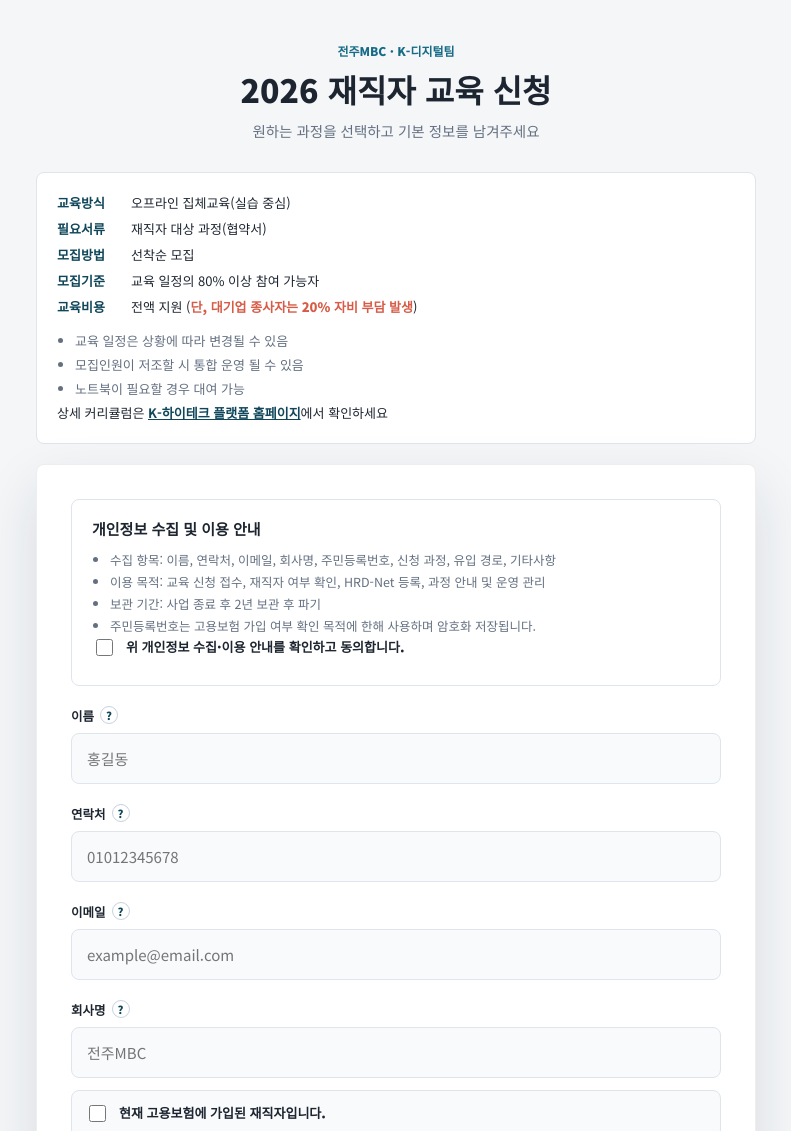
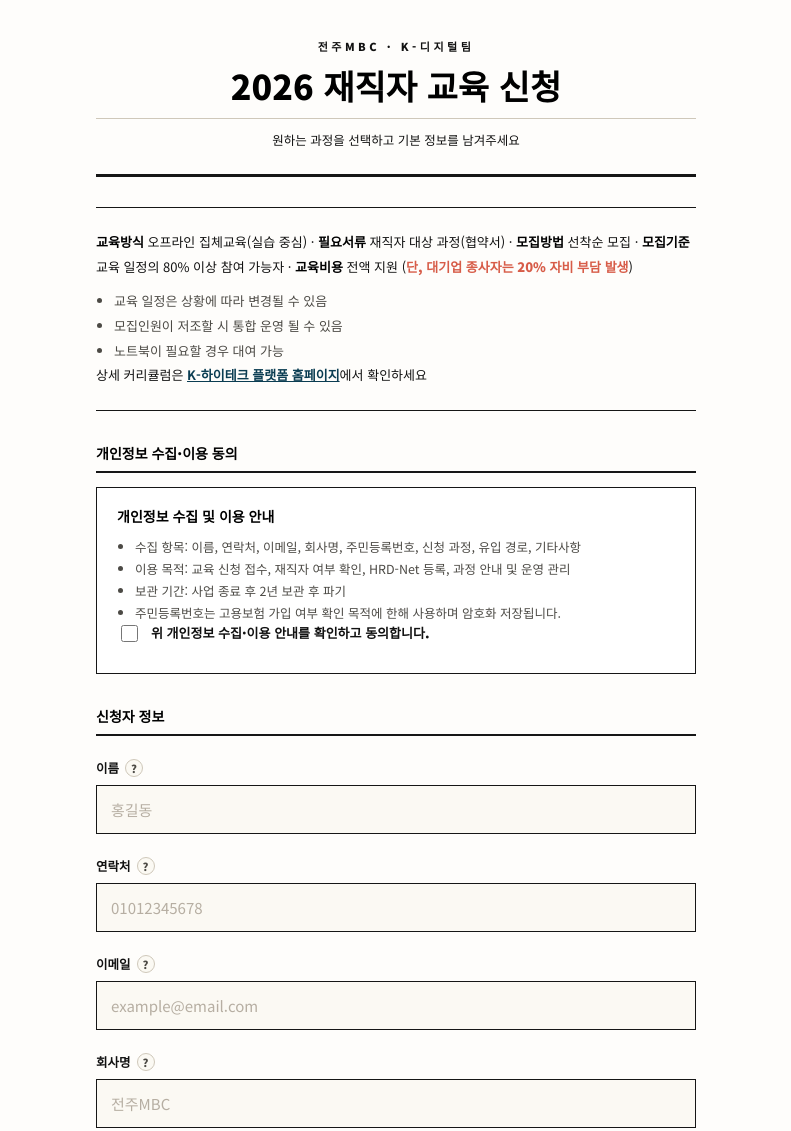
Before and after one commit to hyunra94/khp, a plain HTML site: page apply.html in a window 1280 px wide. Shown: the top 1131 px of the page, without its empty margins (244-1035 px from the left). Drawn offline with nearby package versions, Linux system fonts and the light colour scheme; no server answers.

Commit message:
Update application form layout

```diff
--- a/apply.html
+++ b/apply.html
@@ -15,22 +15,23 @@
 <script src="https://cdn.jsdelivr.net/npm/@supabase/supabase-js@2"></script>
 <style>
   :root{
-    --bg:#F4F6F8;
+    --bg:#FEFDFB;
     --surface:#FFFFFF;
-    --surface-soft:#F8FAFC;
-    --line:#DFE5EC;
-    --line-strong:#C8D2DE;
-    --ink:#1D2530;
-    --ink-soft:#647081;
-    --muted:#8A96A6;
-    --accent:#176B87;
-    --accent-dark:#0F465A;
-    --accent-soft:#E7F4F7;
+    --surface-soft:#FBF9F3;
+    --line:#161616;
+    --line-soft:#CFC8BA;
+    --line-strong:#161616;
+    --ink:#111111;
+    --ink-soft:#4C4A45;
+    --muted:#9A9287;
+    --accent:#164E63;
+    --accent-dark:#0B3D52;
+    --accent-soft:#E5F5F9;
     --coral:#D75C48;
     --error:#C43D3D;
-    --shadow:0 22px 56px rgba(21,35,52,0.12);
-    --shadow-soft:0 12px 28px rgba(21,35,52,0.08);
-    --radius:8px;
+    --shadow:none;
+    --shadow-soft:none;
+    --radius:0;
   }
   *{box-sizing:border-box;}
   body.modal-open{overflow:hidden;}
@@ -40,39 +41,42 @@
     background:var(--bg);
     min-height:100vh;
     color:var(--ink);
-    padding:42px 18px 82px;
+    padding:38px 18px 82px;
   }
-  .wrap{max-width:720px;margin:0 auto;}
+  .wrap{max-width:600px;margin:0 auto;}
   .eyebrow{
     text-align:center;
-    font-size:12px;
-    letter-spacing:0;
-    color:var(--accent);
+    font-size:11px;
+    letter-spacing:0.32em;
+    color:var(--ink);
     font-weight:900;
-    margin-bottom:12px;
+    margin:0 0 12px;
   }
   h1{
     text-align:center;
-    font-size:32px;
+    font-size:34px;
     font-weight:900;
-    margin:0 0 10px;
-    color:var(--ink);
+    margin:0 0 12px;
+    color:#000;
     letter-spacing:0;
     line-height:1.18;
   }
   .sub{
     text-align:center;
-    font-size:14.5px;
-    color:var(--ink-soft);
+    font-size:12.5px;
+    color:var(--ink);
     margin:0 auto 30px;
-    line-height:1.6;
+    padding:12px 0 24px;
+    border-top:1px solid var(--line-soft);
+    border-bottom:3px solid var(--line);
+    line-height:1.5;
   }
   .card{
-    background:var(--surface);
-    border-radius:var(--radius);
-    padding:34px;
-    box-shadow:var(--shadow);
-    border:1px solid rgba(29,37,48,0.08);
+    background:transparent;
+    border-radius:0;
+    padding:0;
+    box-shadow:none;
+    border:none;
   }
   label{
     display:block;
@@ -82,12 +86,12 @@
     margin:20px 0 8px;
   }
   label:first-of-type{margin-top:0;}
-  .label-row{display:flex;align-items:center;gap:6px;margin:20px 0 8px;}
+  .label-row{display:flex;align-items:center;gap:6px;margin:22px 0 8px;}
   .label-row:first-of-type{margin-top:0;}
   .label-row label{margin:0;}
   .info-tip{
-    width:18px;height:18px;border:1px solid var(--line-strong);border-radius:50%;
-    background:#fff;color:var(--accent-dark);font-family:inherit;font-size:11px;font-weight:900;
+    width:18px;height:18px;border:1px solid var(--line-soft);border-radius:50%;
+    background:var(--surface-soft);color:var(--ink-soft);font-family:inherit;font-size:11px;font-weight:900;
     line-height:16px;padding:0;cursor:help;position:relative;
   }
   .info-tip span{
@@ -99,41 +103,51 @@
   .info-tip:hover span,.info-tip:focus span{display:block;}
   input[type=text], input[type=tel], input[type=email], select{
     width:100%;
-    padding:14px 15px;
-    border-radius:var(--radius);
-    border:1px solid var(--line);
+    min-height:48px;
+    padding:13px 14px;
+    border-radius:0;
+    border:1.5px solid var(--line);
     background:var(--surface-soft);
     font-family:inherit;
     font-size:15px;
     color:var(--ink);
     outline:none;
-    transition:border-color .16s, box-shadow .16s, background .16s;
+    transition:border-color .16s, background .16s;
   }
-  input:focus, select:focus{border-color:var(--accent);box-shadow:0 0 0 4px rgba(23,107,135,0.12);background:#fff;}
-  .course-list{display:flex;flex-direction:column;gap:8px;}
+  input::placeholder{color:#B6AEA2;}
+  input:focus, select:focus{border-color:var(--accent);box-shadow:none;background:#fff;}
+  .section-title{
+    margin:32px 0 14px;
+    padding-bottom:8px;
+    border-bottom:2px solid var(--line);
+    color:#000;
+    font-size:14px;
+    font-weight:900;
+  }
+  .course-list{display:flex;flex-direction:column;gap:0;}
   .course-type-group{
-    padding:15px 16px;
-    border:1px solid var(--line);
-    border-radius:var(--radius);
-    background:#fff;
+    padding:0;
+    border:none;
+    border-radius:0;
+    background:transparent;
   }
-  .course-type-group + .course-type-group{margin-top:10px;}
-  .course-type-title{font-size:15px;font-weight:900;color:var(--ink);margin:0;}
-  .course-type-desc{font-size:12.5px;color:var(--ink-soft);margin:4px 0 10px;line-height:1.55;}
+  .course-type-group + .course-type-group{margin-top:18px;}
+  .course-type-title{font-size:15px;font-weight:900;color:#000;margin:0 0 4px;}
+  .course-type-desc{font-size:12.5px;color:var(--ink-soft);margin:0 0 10px;line-height:1.6;white-space:pre-wrap;}
   .round-row{
     display:flex;
-    align-items:center;
+    align-items:flex-start;
     gap:10px;
     margin:0;
-    padding:10px 0;
-    border-top:1px solid #EDF1F5;
+    padding:14px 0;
+    border-bottom:1px solid var(--line-soft);
     cursor:pointer;
   }
-  .round-row input{width:16px;height:16px;accent-color:var(--accent-dark);flex:0 0 auto;}
+  .round-row input{width:16px;height:16px;accent-color:var(--line);flex:0 0 auto;margin-top:2px;}
   .round-row.checked .round-name{color:var(--accent-dark);}
-  .round-main{min-width:0;flex:1;display:flex;align-items:center;justify-content:space-between;gap:12px;}
-  .round-name{font-size:13.5px;font-weight:800;color:var(--ink);}
-  .round-date{font-size:12.5px;color:var(--ink-soft);white-space:nowrap;}
+  .round-main{min-width:0;flex:1;display:block;}
+  .round-name{display:block;font-size:14px;font-weight:900;color:var(--ink);line-height:1.35;}
+  .round-date{display:block;font-size:12.5px;color:var(--ink);font-weight:800;letter-spacing:0.04em;line-height:1.45;}
   .choice-grid{
     display:grid;
     grid-template-columns:repeat(4,minmax(0,1fr));
@@ -200,26 +214,26 @@
     color:var(--ink-soft);
     padding:18px;
     text-align:center;
-    border:1px dashed var(--line-strong);
+    border:1px dashed var(--line-soft);
     border-radius:var(--radius);
     background:#FBFAF7;
   }
   button.submit{
     width:100%;
-    margin-top:30px;
+    margin-top:44px;
     padding:15px;
     border:none;
-    border-radius:var(--radius);
-    background:linear-gradient(135deg, var(--accent), var(--accent-dark));
+    border-radius:0;
+    background:#111;
     color:#fff;
     font-family:inherit;
     font-size:15.5px;
-    font-weight:700;
+    font-weight:900;
     cursor:pointer;
-    box-shadow:0 14px 28px rgba(23,107,135,0.22);
-    transition:transform .12s, box-shadow .12s;
+    box-shadow:none;
+    transition:background .12s;
   }
-  button.submit:active{transform:translateY(1px);box-shadow:0 8px 18px rgba(23,107,135,0.18);}
+  button.submit:active{background:#333;}
   button.submit:disabled{opacity:0.5;cursor:not-allowed;}
   .msg{
     margin-top:14px;
@@ -244,18 +258,22 @@
   .success-card h2{font-size:22px;margin:0 0 10px;letter-spacing:0;}
   .success-card p{font-size:14px;color:var(--ink-soft);margin:0;line-height:1.6;}
   .notice-card{
-    background:#FFFFFF;
-    border:1px solid var(--line);
-    border-radius:var(--radius);
-    padding:18px 20px;
-    margin-bottom:20px;
+    background:transparent;
+    border:none;
+    border-top:1.5px solid var(--line);
+    border-bottom:1.5px solid var(--line);
+    border-radius:0;
+    padding:22px 0;
+    margin-bottom:30px;
     font-size:13px;
-    line-height:1.85;
+    line-height:1.9;
     color:var(--ink);
   }
-  .notice-line{display:flex;gap:10px;align-items:flex-start;}
-  .notice-line + .notice-line{margin-top:2px;}
-  .notice-key{min-width:64px;color:var(--accent-dark);font-weight:900;}
+  .notice-line{display:inline;gap:0;align-items:initial;}
+  .notice-line + .notice-line{margin-top:0;}
+  .notice-line + .notice-line::before{content:" · ";}
+  .notice-key{min-width:0;color:#000;font-weight:900;}
+  .notice-key::after{content:" ";}
   .notice-card .warn{color:var(--coral);font-weight:800;}
   .notice-card ul{margin:10px 0 0;padding-left:18px;color:var(--ink-soft);}
   .notice-card a{color:var(--accent-dark);font-weight:700;}
@@ -270,34 +288,36 @@
   .privacy-gate ul{margin:0;padding-left:18px;color:var(--ink-soft);font-size:12.5px;line-height:1.75;}
   .privacy-gate .consent-row{margin-top:14px;}
   .consent-block{
-    border:1px solid var(--line);
-    border-radius:var(--radius);
+    border:1.5px solid var(--line);
+    border-radius:0;
     background:#fff;
-    padding:18px 20px;
-    margin:0 0 20px;
+    padding:18px 20px 20px;
+    margin:0 0 22px;
     transition:border-color .18s, background .18s;
   }
-  .consent-block h2{font-size:15px;margin:0 0 10px;color:var(--ink);}
+  .consent-block h2{font-size:14px;margin:0 0 10px;color:#000;font-weight:900;}
   .consent-block ul{margin:0;padding-left:18px;color:var(--ink-soft);font-size:12.5px;line-height:1.75;}
-  .consent-block.done{border-color:#BFDDE4;background:var(--accent-soft);}
+  .consent-block.done{border-color:#B6D9E2;background:var(--accent-soft);padding:18px 20px 22px;}
   .consent-block.done ul{display:none;}
-  .consent-block.done h2{margin-bottom:0;color:var(--accent-dark);}
+  .consent-block.done h2{margin-bottom:8px;color:var(--accent-dark);}
+  .consent-block.done .consent-row{margin-top:6px;}
   .consent-row{
     display:flex;
     align-items:flex-start;
     gap:10px;
-    margin-top:18px;
+    margin-top:16px;
     font-size:13px;
     line-height:1.6;
     color:var(--ink);
+    font-weight:800;
   }
-  .consent-row input{width:17px;height:17px;margin-top:2px;accent-color:var(--accent-dark);flex:0 0 auto;}
+  .consent-row input{width:17px;height:17px;margin-top:2px;accent-color:var(--line);flex:0 0 auto;}
   .consent-row.inline{
     margin:12px 0 0;
-    padding:12px 13px;
-    border:1px solid var(--line);
-    border-radius:var(--radius);
-    background:var(--surface-soft);
+    padding:0;
+    border:none;
+    border-radius:0;
+    background:transparent;
   }
   .field-help{font-size:11.5px;color:var(--ink-soft);margin-top:6px;line-height:1.5;}
   .rrn-split{display:flex;align-items:center;gap:10px;}
@@ -345,8 +365,9 @@
   @media (max-width:520px){
     body{padding:28px 14px 64px;}
     h1{font-size:27px;}
-    .card{padding:24px 18px;}
-    .notice-card{padding:16px;}
+    .notice-card{padding:18px 0;}
+    .notice-line{display:block;}
+    .notice-line + .notice-line::before{content:"";}
     .info-tip span{left:auto;right:0;top:24px;transform:none;width:min(260px,78vw);}
     .course-item{align-items:flex-start;}
     .choice-grid{grid-template-columns:repeat(2,minmax(0,1fr));}
@@ -376,6 +397,7 @@
   </div>
 
   <div class="card" id="formCard">
+    <div class="section-title">개인정보 수집·이용 동의</div>
     <div class="consent-block" id="privacyConsentBlock">
       <h2>개인정보 수집 및 이용 안내</h2>
       <ul>
@@ -390,6 +412,7 @@
       </label>
     </div>
 
+    <div class="section-title">신청자 정보</div>
     <div class="label-row">
       <label for="name">이름</label>
       <button class="info-tip" type="button" aria-label="이름 수집 안내">?
@@ -427,6 +450,21 @@
       <span>현재 고용보험에 가입된 <b>재직자</b>입니다.</span>
     </label>
 
+    <label for="sourceChannel">본 교육을 알게된 경로</label>
+    <select id="sourceChannel">
+      <option value="">선택해주세요</option>
+      <option value="방송매체홍보(TV)">방송매체홍보(TV)</option>
+      <option value="방송매체홍보(라디오)">방송매체홍보(라디오)</option>
+      <option value="SNS(인스타그램)">SNS(인스타그램)</option>
+      <option value="SNS(당근)">SNS(당근)</option>
+      <option value="SNS(페이스북)">SNS(페이스북)</option>
+      <option value="지자체 홈페이지">지자체 홈페이지</option>
+      <option value="지인 소개">지인 소개</option>
+      <option value="문자 안내">문자 안내</option>
+      <option value="현수막/포스터">현수막/포스터</option>
+      <option value="기타">기타</option>
+    </select>
+
     <div class="label-row">
       <label for="rrn1">주민등록번호</label>
       <button class="info-tip" type="button" aria-label="주민등록번호 수집 안내">?
@@ -455,25 +493,10 @@
       </label>
     </div>
 
-    <label>수강 희망 과목 및 회차 (복수 선택 가능)</label>
+    <div class="section-title">신청 과정 · 회차 선택</div>
     <div class="course-list" id="courseList">
       <div class="empty-courses">과정 목록을 불러오는 중...</div>
     </div>
-
-    <label for="sourceChannel">본 교육을 알게된 경로</label>
-    <select id="sourceChannel">
-      <option value="">선택해주세요</option>
-      <option value="방송매체홍보(TV)">방송매체홍보(TV)</option>
-      <option value="방송매체홍보(라디오)">방송매체홍보(라디오)</option>
-      <option value="SNS(인스타그램)">SNS(인스타그램)</option>
-      <option value="SNS(당근)">SNS(당근)</option>
-      <option value="SNS(페이스북)">SNS(페이스북)</option>
-      <option value="지자체 홈페이지">지자체 홈페이지</option>
-      <option value="지인 소개">지인 소개</option>
-      <option value="문자 안내">문자 안내</option>
-      <option value="현수막/포스터">현수막/포스터</option>
-      <option value="기타">기타</option>
-    </select>
 
     <label for="note">기타사항 (선택)</label>
     <input type="text" id="note" placeholder="문의사항 또는 참고사항">
```
Also changed, not shown: admin.html (+2 -1 lines).
